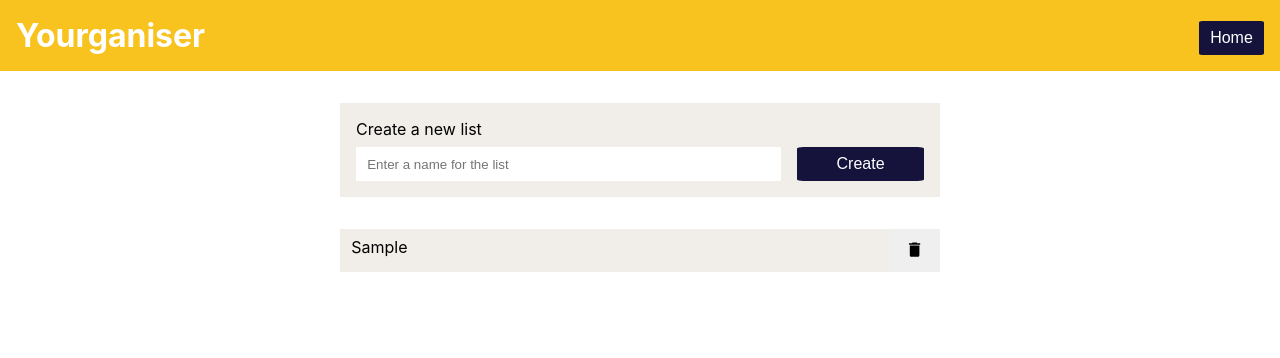
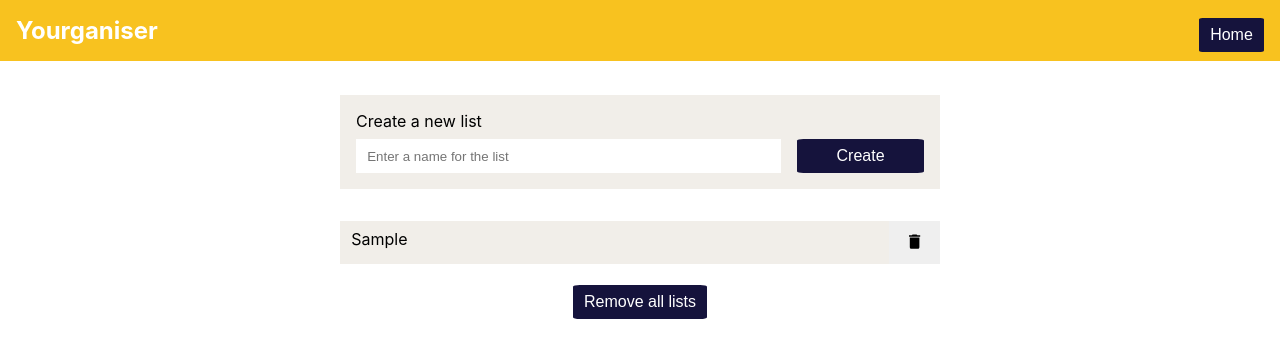
Before and after one commit to kariastnor/listit, a React (Create React App) app: page / in a window 1280 px wide. Both pictures are taken after typing "Sample" into the empty fields and a click on the button "Create". Shown: the top 358 px of the page. Built offline with nearby package versions, Linux system fonts and the light colour scheme.

Commit message:
Add remove all items/lists, add sticky header

```diff
--- a/src/CustomList.js
+++ b/src/CustomList.js
@@ -66,6 +66,7 @@ function CustomList() {
             // placeholder="Enter a name for the list"
             value={newItem}
             onChange={(event) => setNewItem(event.target.value)}
+            autoComplete="off"
           />
           <button type="submit">Add</button>
         </div>
@@ -85,6 +86,15 @@ function CustomList() {
             </div>
           );
         })}
+      {items.length > 0 && (
+        <button
+          type="button"
+          className="standard-btn remove-btn"
+          onClick={() => setItems([])}
+        >
+          Remove all items
+        </button>
+      )}
     </>
   );
 }
--- a/src/Form.js
+++ b/src/Form.js
@@ -13,6 +13,7 @@ function Form() {
           placeholder="Enter a name for the list"
           value={newList}
           onChange={(event) => setNewList(event.target.value)}
+          autoComplete="off"
         />
         <button type="submit">Create</button>
       </div>
--- a/src/Home.js
+++ b/src/Home.js
@@ -4,12 +4,21 @@ import Form from "./Form";
 import { AppContext } from "./App";
 
 function Home() {
-  const { lists } = useContext(AppContext);
+  const { lists, setLists } = useContext(AppContext);
 
   return (
     <>
       <Form />
       {lists.length > 0 && <Lists />}
+      {lists.length > 0 && (
+        <button
+          type="button"
+          className="standard-btn remove-btn"
+          onClick={() => setLists([])}
+        >
+          Remove all lists
+        </button>
+      )}
     </>
   );
 }
--- a/src/SharedLayout.js
+++ b/src/SharedLayout.js
@@ -9,10 +9,14 @@ function SharedLayout() {
           <h1>Yourganiser</h1>
         </Link>
         <Link to="/">
-          <button type="button">Home</button>
+          <button className="standard-btn" type="button">
+            Home
+          </button>
         </Link>
       </header>
-      <Outlet />
+      <div className="outlet">
+        <Outlet />
+      </div>
     </>
   );
 }
--- a/src/index.css
+++ b/src/index.css
@@ -9,21 +9,18 @@ header {
   background-color: #f8c21f;
   display: flex;
   justify-content: space-between;
+  position: fixed;
+  top: 0;
+  width: 100%;
 }
 
-header button {
-  background-color: #15133C;
-  border-radius: 5%;
-  color: white;
-  cursor: pointer;
-  border: none;
-  font-size: 1rem;
-  margin: 1.3rem 1rem 0 0;
-  padding: 0.5rem 0.7rem;
+.outlet {
+  margin-top: 95px;
 }
 
 h1 {
   color: white;
+  font-size: 1.5rem;
   margin: 0;
   padding: 1rem;
 }
@@ -31,6 +28,22 @@ h1 {
 a {
   color: black;
   text-decoration: none;
+}
+
+.standard-btn {
+  background-color: #15133C;
+  border-radius: 5%;
+  color: white;
+  cursor: pointer;
+  border: none;
+  font-size: 1rem;
+  margin: 1.1rem 1rem 0 0;
+  padding: 0.5rem 0.7rem;
+}
+
+.remove-btn {
+  display: block;
+  margin: 1.3rem auto;
 }
 
 form {
@@ -101,10 +114,13 @@ button[type=submit] {
 
 .custom-lists {
   background-color: white;
+  margin-bottom: 0;
+  margin-top: 0;
 }
 
 .lists h3 {
    margin-bottom: 0;
+   margin-top: 0;
 }
 
 .lists p {
```
